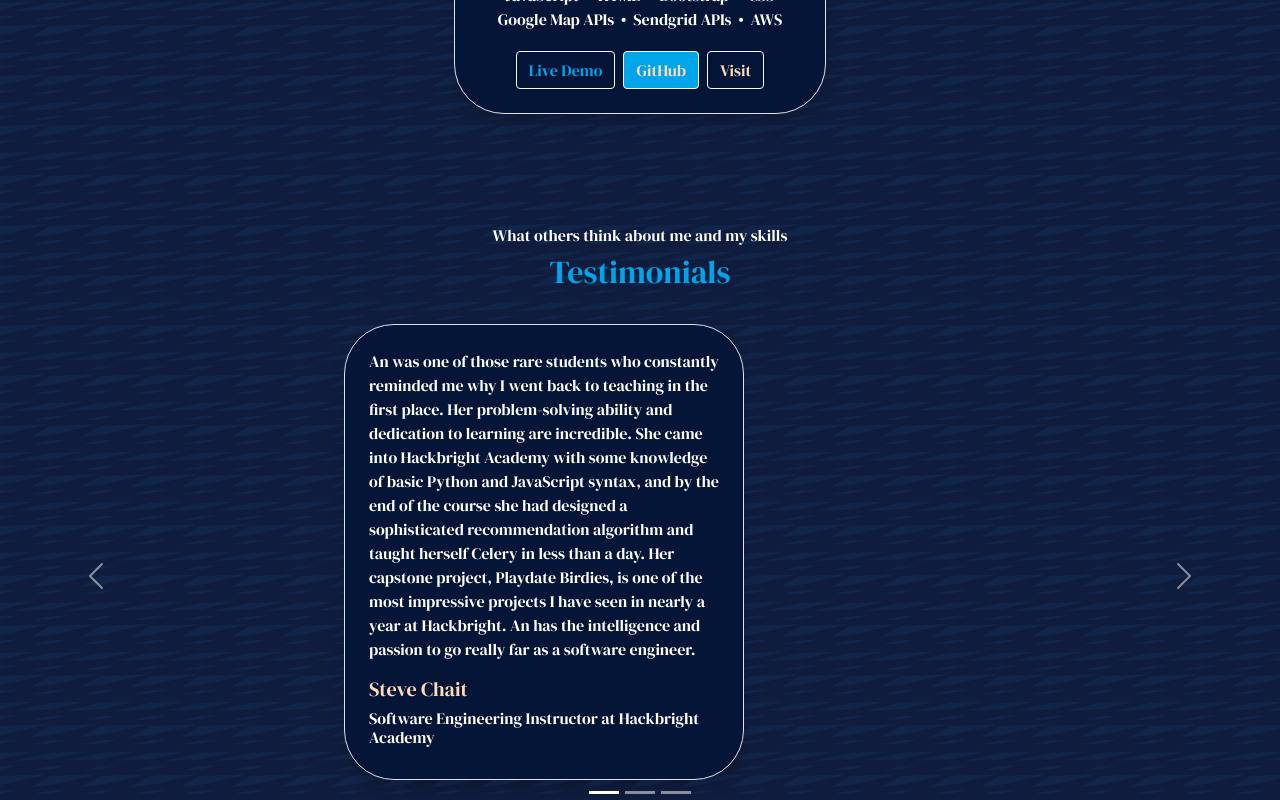
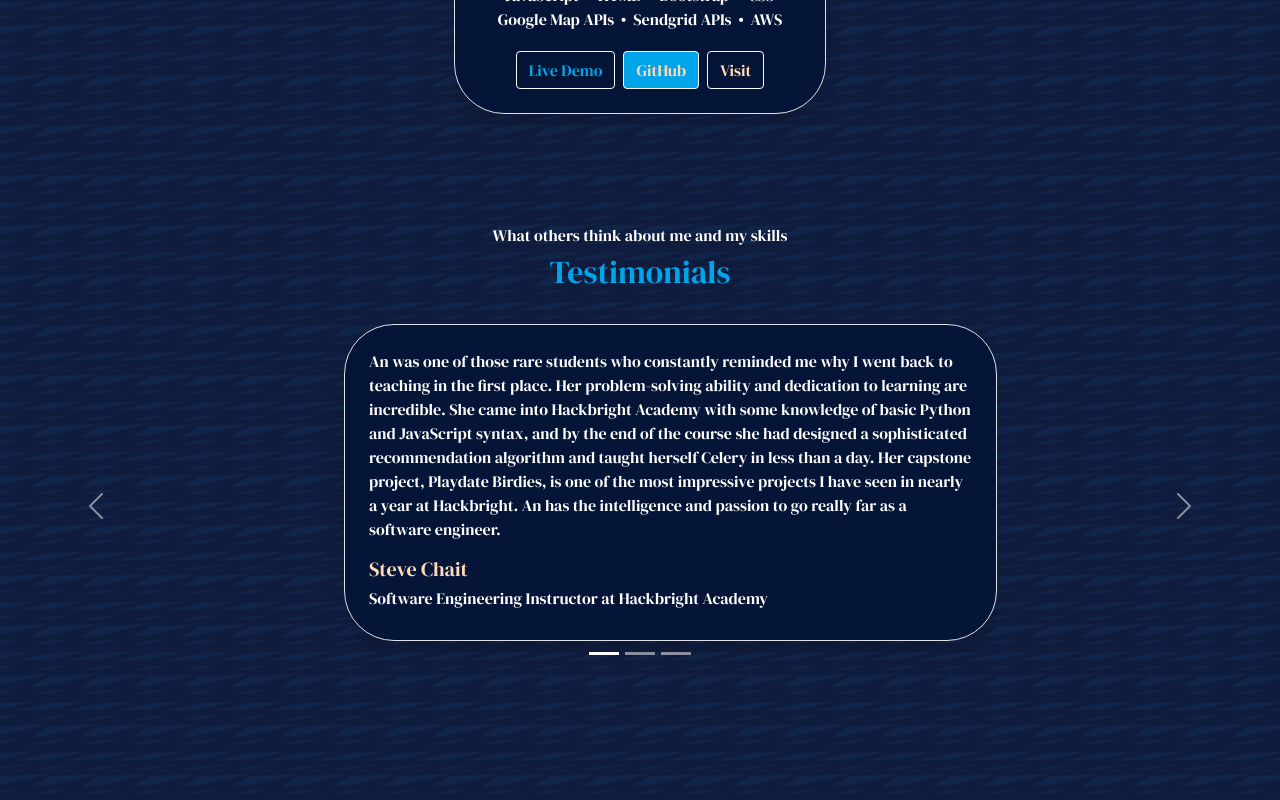
Before and after one commit to hoaian-phan/personal-portfolio-website, a React (Create React App) app: page / in a window 1280 px wide. Shown: the part 3951-4751 px from the top of the page. Built offline with nearby package versions, Linux system fonts and the light colour scheme.

Commit message:
Completed styling for Testimonials

```diff
--- a/src/index.css
+++ b/src/index.css
@@ -197,3 +197,18 @@ right: auto;
 left: 0%;
 }
 }
+
+.testimonial {
+    /* width:550px; */
+    width: 51%;
+
+
+    /* height:300px;
+    min-width:550px;
+    min-height:300px;
+    max-width:550px;
+    max-height:300px;
+    overflow:hidden;
+    display:block;
+    border:1px solid red; */
+}
```
